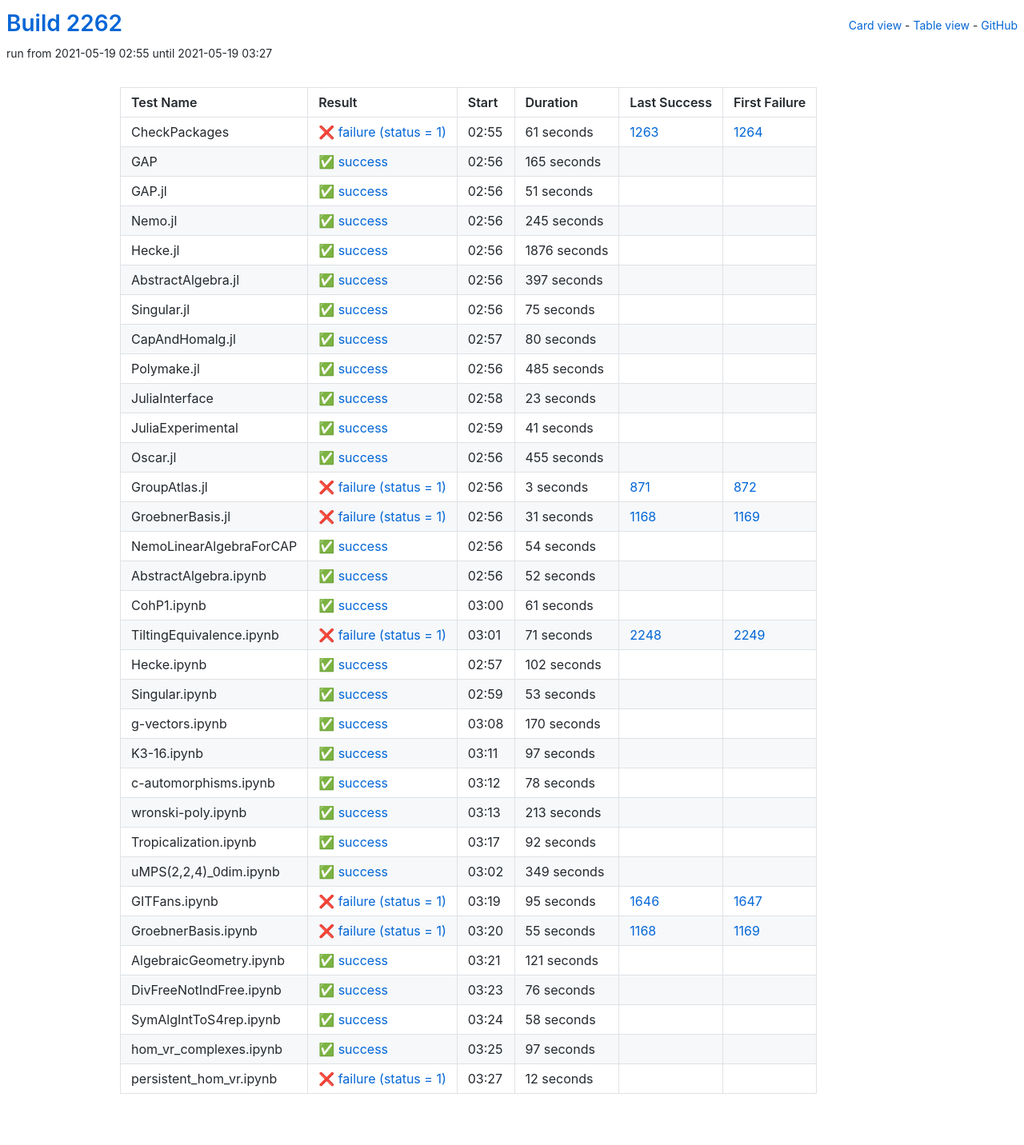
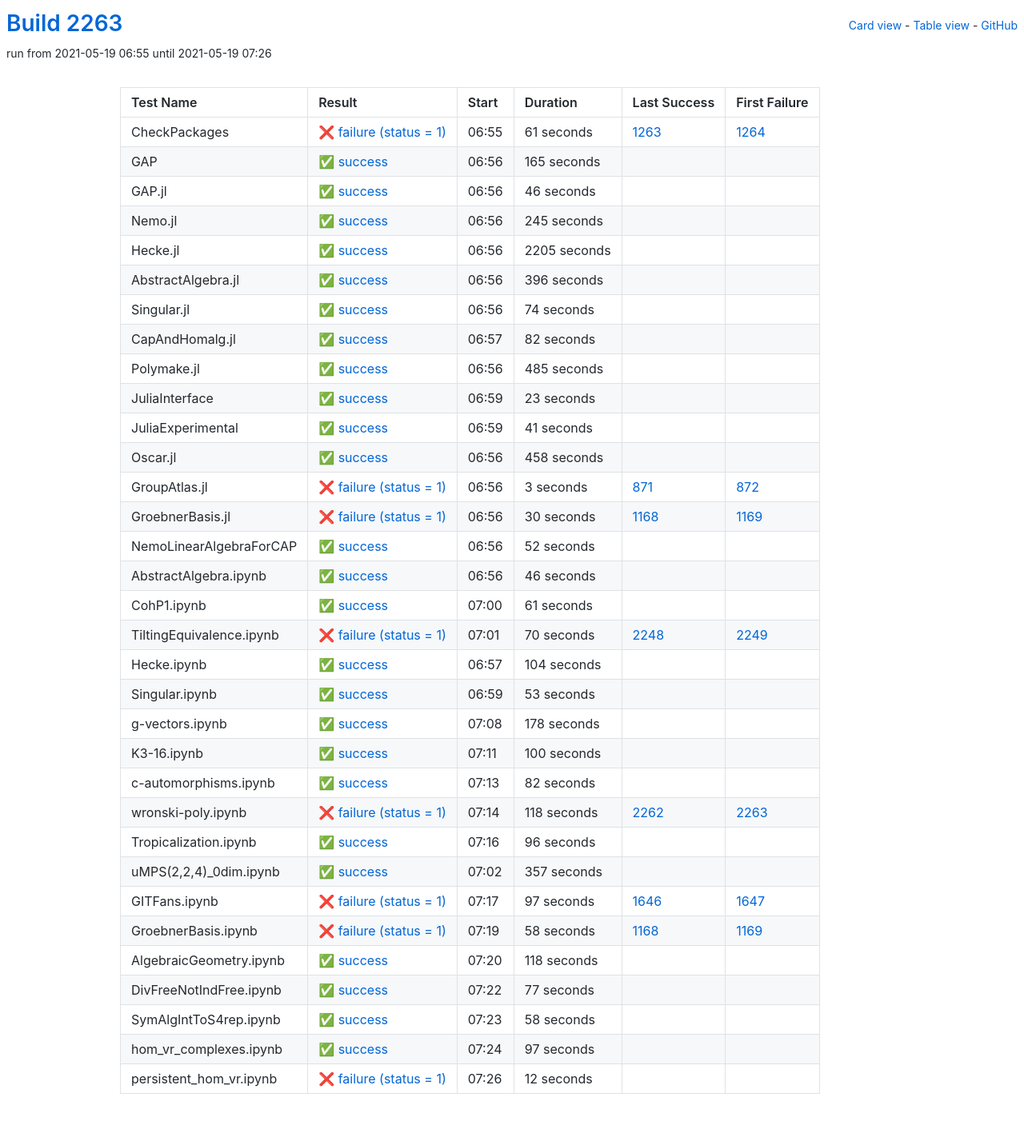
Before and after one commit to oscar-system/oscar-ci-status-stable, a Jekyll site: the page built from table.html, in a window 1280 px wide. Shown: the whole page at 80% size. Built offline with Jekyll 4.4.1, drawn with Linux system fonts in a browser that asks for light colours.

Commit message:
Build #2263

```diff
--- a/_data/ci.yml
+++ b/_data/ci.yml
@@ -1,6 +1,6 @@
 ---
-build: 2262
-build_url: https://oscarci.mathematik.uni-kl.de/job/oscar-stable/2262/
+build: 2263
+build_url: https://oscarci.mathematik.uni-kl.de/job/oscar-stable/2263/
 job: oscar-stable
 organization: oscar-system
 repo: oscar-ci-status-stable
@@ -8,8 +8,8 @@ repourl: https://github.com/oscar-system/oscar-ci-status-stable
 tests:
 - name: CheckPackages
   id: checkpackages
-  log: https://oscarci.mathematik.uni-kl.de/job/oscar-stable/2262/artifact/logs/build-2262/CheckPackages.log
-  start: 2021-05-19 02:55
+  log: https://oscarci.mathematik.uni-kl.de/job/oscar-stable/2263/artifact/logs/build-2263/CheckPackages.log
+  start: 2021-05-19 06:55
   success: false
   exitcode: 1
   status: failure
@@ -20,8 +20,8 @@ tests:
   first_failure_url: https://oscarci.mathematik.uni-kl.de/job/oscar-stable/1264/
 - name: GAP
   id: gap
-  log: https://oscarci.mathematik.uni-kl.de/job/oscar-stable/2262/artifact/logs/build-2262/GAP.log
-  start: 2021-05-19 02:56
+  log: https://oscarci.mathematik.uni-kl.de/job/oscar-stable/2263/artifact/logs/build-2263/GAP.log
+  start: 2021-05-19 06:56
   success: true
   exitcode: 0
   status: success
@@ -32,20 +32,20 @@ tests:
   first_failure_url:
 - name: GAP.jl
   id: gap-jl
-  log: https://oscarci.mathematik.uni-kl.de/job/oscar-stable/2262/artifact/logs/build-2262/GAP.jl.log
-  start: 2021-05-19 02:56
+  log: https://oscarci.mathematik.uni-kl.de/job/oscar-stable/2263/artifact/logs/build-2263/GAP.jl.log
+  start: 2021-05-19 06:56
   success: true
   exitcode: 0
   status: success
-  duration: 51
+  duration: 46
   last_success: false
   last_success_url:
   first_failure: false
   first_failure_url:
 - name: Nemo.jl
   id: nemo-jl
-  log: https://oscarci.mathematik.uni-kl.de/job/oscar-stable/2262/artifact/logs/build-2262/Nemo.jl.log
-  start: 2021-05-19 02:56
+  log: https://oscarci.mathematik.uni-kl.de/job/oscar-stable/2263/artifact/logs/build-2263/Nemo.jl.log
+  start: 2021-05-19 06:56
   success: true
   exitcode: 0
   status: success
@@ -56,56 +56,56 @@ tests:
   first_failure_url:
 - name: Hecke.jl
   id: hecke-jl
-  log: https://oscarci.mathematik.uni-kl.de/job/oscar-stable/2262/artifact/logs/build-2262/Hecke.jl.log
-  start: 2021-05-19 02:56
+  log: https://oscarci.mathematik.uni-kl.de/job/oscar-stable/2263/artifact/logs/build-2263/Hecke.jl.log
+  start: 2021-05-19 06:56
   success: true
   exitcode: 0
   status: success
-  duration: 1876
+  duration: 2205
   last_success: false
   last_success_url:
   first_failure: false
   first_failure_url:
 - name: AbstractAlgebra.jl
   id: abstractalgebra-jl
-  log: https://oscarci.mathematik.uni-kl.de/job/oscar-stable/2262/artifact/logs/build-2262/AbstractAlgebra.jl.log
-  start: 2021-05-19 02:56
+  log: https://oscarci.mathematik.uni-kl.de/job/oscar-stable/2263/artifact/logs/build-2263/AbstractAlgebra.jl.log
+  start: 2021-05-19 06:56
   success: true
   exitcode: 0
   status: success
-  duration: 397
+  duration: 396
   last_success: false
   last_success_url:
   first_failure: false
   first_failure_url:
 - name: Singular.jl
   id: singular-jl
-  log: https://oscarci.mathematik.uni-kl.de/job/oscar-stable/2262/artifact/logs/build-2262/Singular.jl.log
-  start: 2021-05-19 02:56
+  log: https://oscarci.mathematik.uni-kl.de/job/oscar-stable/2263/artifact/logs/build-2263/Singular.jl.log
+  start: 2021-05-19 06:56
   success: true
   exitcode: 0
   status: success
-  duration: 75
+  duration: 74
   last_success: false
   last_success_url:
   first_failure: false
   first_failure_url:
 - name: CapAndHomalg.jl
   id: capandhomalg-jl
-  log: https://oscarci.mathematik.uni-kl.de/job/oscar-stable/2262/artifact/logs/build-2262/CapAndHomalg.jl.log
-  start: 2021-05-19 02:57
+  log: https://oscarci.mathematik.uni-kl.de/job/oscar-stable/2263/artifact/logs/build-2263/CapAndHomalg.jl.log
+  start: 2021-05-19 06:57
   success: true
   exitcode: 0
   status: success
-  duration: 80
+  duration: 82
   last_success: false
   last_success_url:
   first_failure: false
   first_failure_url:
 - name: Polymake.jl
   id: polymake-jl
-  log: https://oscarci.mathematik.uni-kl.de/job/oscar-stable/2262/artifact/logs/build-2262/Polymake.jl.log
-  start: 2021-05-19 02:56
+  log: https://oscarci.mathematik.uni-kl.de/job/oscar-stable/2263/artifact/logs/build-2263/Polymake.jl.log
+  start: 2021-05-19 06:56
   success: true
   exitcode: 0
   status: success
@@ -116,8 +116,8 @@ tests:
   first_failure_url:
 - name: JuliaInterface
   id: juliainterface
-  log: https://oscarci.mathematik.uni-kl.de/job/oscar-stable/2262/artifact/logs/build-2262/JuliaInterface.log
-  start: 2021-05-19 02:58
+  log: https://oscarci.mathematik.uni-kl.de/job/oscar-stable/2263/artifact/logs/build-2263/JuliaInterface.log
+  start: 2021-05-19 06:59
   success: true
   exitcode: 0
   status: success
@@ -128,8 +128,8 @@ tests:
   first_failure_url:
 - name: JuliaExperimental
   id: juliaexperimental
-  log: https://oscarci.mathematik.uni-kl.de/job/oscar-stable/2262/artifact/logs/build-2262/JuliaExperimental.log
-  start: 2021-05-19 02:59
+  log: https://oscarci.mathematik.uni-kl.de/job/oscar-stable/2263/artifact/logs/build-2263/JuliaExperimental.log
+  start: 2021-05-19 06:59
   success: true
   exitcode: 0
   status: success
@@ -140,20 +140,20 @@ tests:
   first_failure_url:
 - name: Oscar.jl
   id: oscar-jl
-  log: https://oscarci.mathematik.uni-kl.de/job/oscar-stable/2262/artifact/logs/build-2262/Oscar.jl.log
-  start: 2021-05-19 02:56
+  log: https://oscarci.mathematik.uni-kl.de/job/oscar-stable/2263/artifact/logs/build-2263/Oscar.jl.log
+  start: 2021-05-19 06:56
   success: true
   exitcode: 0
   status: success
-  duration: 455
+  duration: 458
   last_success: false
   last_success_url:
   first_failure: false
   first_failure_url:
 - name: GroupAtlas.jl
   id: groupatlas-jl
-  log: https://oscarci.mathematik.uni-kl.de/job/oscar-stable/2262/artifact/logs/build-2262/GroupAtlas.jl.log
-  start: 2021-05-19 02:56
+  log: https://oscarci.mathematik.uni-kl.de/job/oscar-stable/2263/artifact/logs/build-2263/GroupAtlas.jl.log
+  start: 2021-05-19 06:56
   success: false
   exitcode: 1
   status: failure
@@ -164,32 +164,20 @@ tests:
   first_failure_url: https://oscarci.mathematik.uni-kl.de/job/oscar-stable/872/
 - name: GroebnerBasis.jl
   id: groebnerbasis-jl
-  log: https://oscarci.mathematik.uni-kl.de/job/oscar-stable/2262/artifact/logs/build-2262/GroebnerBasis.jl.log
-  start: 2021-05-19 02:56
+  log: https://oscarci.mathematik.uni-kl.de/job/oscar-stable/2263/artifact/logs/build-2263/GroebnerBasis.jl.log
+  start: 2021-05-19 06:56
   success: false
   exitcode: 1
   status: failure
-  duration: 31
+  duration: 30
   last_success: 1168
   last_success_url: https://oscarci.mathematik.uni-kl.de/job/oscar-stable/1168/
   first_failure: 1169
   first_failure_url: https://oscarci.mathematik.uni-kl.de/job/oscar-stable/1169/
 - name: NemoLinearAlgebraForCAP
   id: nemolinearalgebraforcap
-  log: https://oscarci.mathematik.uni-kl.de/job/oscar-stable/2262/artifact/logs/build-2262/NemoLinearAlgebraForCAP.log
-  start: 2021-05-19 02:56
-  success: true
-  exitcode: 0
-  status: success
-  duration: 54
-  last_success: false
-  last_success_url:
-  first_failure: false
-  first_failure_url:
-- name: AbstractAlgebra.ipynb
-  id: abstractalgebra-ipynb
-  log: https://oscarci.mathematik.uni-kl.de/job/oscar-stable/2262/artifact/logs/build-2262/AbstractAlgebra.ipynb.log
-  start: 2021-05-19 02:56
+  log: https://oscarci.mathematik.uni-kl.de/job/oscar-stable/2263/artifact/logs/build-2263/NemoLinearAlgebraForCAP.log
+  start: 2021-05-19 06:56
   success: true
   exitcode: 0
   status: success
@@ -198,10 +186,22 @@ tests:
   last_success_url:
   first_failure: false
   first_failure_url:
+- name: AbstractAlgebra.ipynb
+  id: abstractalgebra-ipynb
+  log: https://oscarci.mathematik.uni-kl.de/job/oscar-stable/2263/artifact/logs/build-2263/AbstractAlgebra.ipynb.log
+  start: 2021-05-19 06:56
+  success: true
+  exitcode: 0
+  status: success
+  duration: 46
+  last_success: false
+  last_success_url:
+  first_failure: false
+  first_failure_url:
 - name: CohP1.ipynb
   id: cohp1-ipynb
-  log: https://oscarci.mathematik.uni-kl.de/job/oscar-stable/2262/artifact/logs/build-2262/CohP1.ipynb.log
-  start: 2021-05-19 03:00
+  log: https://oscarci.mathematik.uni-kl.de/job/oscar-stable/2263/artifact/logs/build-2263/CohP1.ipynb.log
+  start: 2021-05-19 07:00
   success: true
   exitcode: 0
   status: success
@@ -212,32 +212,32 @@ tests:
   first_failure_url:
 - name: TiltingEquivalence.ipynb
   id: tiltingequivalence-ipynb
-  log: https://oscarci.mathematik.uni-kl.de/job/oscar-stable/2262/artifact/logs/build-2262/TiltingEquivalence.ipynb.log
-  start: 2021-05-19 03:01
+  log: https://oscarci.mathematik.uni-kl.de/job/oscar-stable/2263/artifact/logs/build-2263/TiltingEquivalence.ipynb.log
+  start: 2021-05-19 07:01
   success: false
   exitcode: 1
   status: failure
-  duration: 71
+  duration: 70
   last_success: 2248
   last_success_url: https://oscarci.mathematik.uni-kl.de/job/oscar-stable/2248/
   first_failure: 2249
   first_failure_url: https://oscarci.mathematik.uni-kl.de/job/oscar-stable/2249/
 - name: Hecke.ipynb
   id: hecke-ipynb
-  log: https://oscarci.mathematik.uni-kl.de/job/oscar-stable/2262/artifact/logs/build-2262/Hecke.ipynb.log
-  start: 2021-05-19 02:57
+  log: https://oscarci.mathematik.uni-kl.de/job/oscar-stable/2263/artifact/logs/build-2263/Hecke.ipynb.log
+  start: 2021-05-19 06:57
   success: true
   exitcode: 0
   status: success
-  duration: 102
+  duration: 104
   last_success: false
   last_success_url:
   first_failure: false
   first_failure_url:
 - name: Singular.ipynb
   id: singular-ipynb
-  log: https://oscarci.mathematik.uni-kl.de/job/oscar-stable/2262/artifact/logs/build-2262/Singular.ipynb.log
-  start: 2021-05-19 02:59
+  log: https://oscarci.mathematik.uni-kl.de/job/oscar-stable/2263/artifact/logs/build-2263/Singular.ipynb.log
+  start: 2021-05-19 06:59
   success: true
   exitcode: 0
   status: success
@@ -248,128 +248,128 @@ tests:
   first_failure_url:
 - name: g-vectors.ipynb
   id: g-vectors-ipynb
-  log: https://oscarci.mathematik.uni-kl.de/job/oscar-stable/2262/artifact/logs/build-2262/g-vectors.ipynb.log
-  start: 2021-05-19 03:08
+  log: https://oscarci.mathematik.uni-kl.de/job/oscar-stable/2263/artifact/logs/build-2263/g-vectors.ipynb.log
+  start: 2021-05-19 07:08
   success: true
   exitcode: 0
   status: success
-  duration: 170
+  duration: 178
   last_success: false
   last_success_url:
   first_failure: false
   first_failure_url:
 - name: K3-16.ipynb
   id: k3-16-ipynb
-  log: https://oscarci.mathematik.uni-kl.de/job/oscar-stable/2262/artifact/logs/build-2262/K3-16.ipynb.log
-  start: 2021-05-19 03:11
+  log: https://oscarci.mathematik.uni-kl.de/job/oscar-stable/2263/artifact/logs/build-2263/K3-16.ipynb.log
+  start: 2021-05-19 07:11
   success: true
   exitcode: 0
   status: success
-  duration: 97
+  duration: 100
   last_success: false
   last_success_url:
   first_failure: false
   first_failure_url:
 - name: c-automorphisms.ipynb
   id: c-automorphisms-ipynb
-  log: https://oscarci.mathematik.uni-kl.de/job/oscar-stable/2262/artifact/logs/build-2262/c-automorphisms.ipynb.log
-  start: 2021-05-19 03:12
+  log: https://oscarci.mathematik.uni-kl.de/job/oscar-stable/2263/artifact/logs/build-2263/c-automorphisms.ipynb.log
+  start: 2021-05-19 07:13
   success: true
   exitcode: 0
   status: success
-  duration: 78
+  duration: 82
   last_success: false
   last_success_url:
   first_failure: false
   first_failure_url:
 - name: wronski-poly.ipynb
   id: wronski-poly-ipynb
-  log: https://oscarci.mathematik.uni-kl.de/job/oscar-stable/2262/artifact/logs/build-2262/wronski-poly.ipynb.log
-  start: 2021-05-19 03:13
+  log: https://oscarci.mathematik.uni-kl.de/job/oscar-stable/2263/artifact/logs/build-2263/wronski-poly.ipynb.log
+  start: 2021-05-19 07:14
+  success: false
+  exitcode: 1
+  status: failure
+  duration: 118
+  last_success: 2262
+  last_success_url: https://oscarci.mathematik.uni-kl.de/job/oscar-stable/2262/
+  first_failure: 2263
+  first_failure_url: https://oscarci.mathematik.uni-kl.de/job/oscar-stable/2263/
+- name: Tropicalization.ipynb
+  id: tropicalization-ipynb
+  log: https://oscarci.mathematik.uni-kl.de/job/oscar-stable/2263/artifact/logs/build-2263/Tropicalization.ipynb.log
+  start: 2021-05-19 07:16
   success: true
   exitcode: 0
   status: success
-  duration: 213
-  last_success: false
-  last_success_url:
-  first_failure: false
-  first_failure_url:
-- name: Tropicalization.ipynb
-  id: tropicalization-ipynb
-  log: https://oscarci.mathematik.uni-kl.de/job/oscar-stable/2262/artifact/logs/build-2262/Tropicalization.ipynb.log
-  start: 2021-05-19 03:17
-  success: true
-  exitcode: 0
-  status: success
-  duration: 92
+  duration: 96
   last_success: false
   last_success_url:
   first_failure: false
   first_failure_url:
 - name: uMPS(2,2,4)_0dim.ipynb
   id: umps-2-2-4-0dim-ipynb
-  log: https://oscarci.mathematik.uni-kl.de/job/oscar-stable/2262/artifact/logs/build-2262/uMPS-2-2-4-_0dim.ipynb.log
-  start: 2021-05-19 03:02
+  log: https://oscarci.mathematik.uni-kl.de/job/oscar-stable/2263/artifact/logs/build-2263/uMPS-2-2-4-_0dim.ipynb.log
+  start: 2021-05-19 07:02
   success: true
   exitcode: 0
   status: success
-  duration: 349
+  duration: 357
   last_success: false
   last_success_url:
   first_failure: false
   first_failure_url:
 - name: GITFans.ipynb
   id: gitfans-ipynb
-  log: https://oscarci.mathematik.uni-kl.de/job/oscar-stable/2262/artifact/logs/build-2262/GITFans.ipynb.log
-  start: 2021-05-19 03:19
+  log: https://oscarci.mathematik.uni-kl.de/job/oscar-stable/2263/artifact/logs/build-2263/GITFans.ipynb.log
+  start: 2021-05-19 07:17
   success: false
   exitcode: 1
   status: failure
-  duration: 95
+  duration: 97
   last_success: 1646
   last_success_url: https://oscarci.mathematik.uni-kl.de/job/oscar-stable/1646/
   first_failure: 1647
   first_failure_url: https://oscarci.mathematik.uni-kl.de/job/oscar-stable/1647/
 - name: GroebnerBasis.ipynb
   id: groebnerbasis-ipynb
-  log: https://oscarci.mathematik.uni-kl.de/job/oscar-stable/2262/artifact/logs/build-2262/GroebnerBasis.ipynb.log
-  start: 2021-05-19 03:20
+  log: https://oscarci.mathematik.uni-kl.de/job/oscar-stable/2263/artifact/logs/build-2263/GroebnerBasis.ipynb.log
+  start: 2021-05-19 07:19
   success: false
   exitcode: 1
   status: failure
-  duration: 55
+  duration: 58
   last_success: 1168
   last_success_url: https://oscarci.mathematik.uni-kl.de/job/oscar-stable/1168/
   first_failure: 1169
   first_failure_url: https://oscarci.mathematik.uni-kl.de/job/oscar-stable/1169/
 - name: AlgebraicGeometry.ipynb
   id: algebraicgeometry-ipynb
-  log: https://oscarci.mathematik.uni-kl.de/job/oscar-stable/2262/artifact/logs/build-2262/AlgebraicGeometry.ipynb.log
-  start: 2021-05-19 03:21
+  log: https://oscarci.mathematik.uni-kl.de/job/oscar-stable/2263/artifact/logs/build-2263/AlgebraicGeometry.ipynb.log
+  start: 2021-05-19 07:20
   success: true
   exitcode: 0
   status: success
-  duration: 121
+  duration: 118
   last_success: false
   last_success_url:
   first_failure: false
   first_failure_url:
 - name: DivFreeNotIndFree.ipynb
   id: divfreenotindfree-ipynb
-  log: https://oscarci.mathematik.uni-kl.de/job/oscar-stable/2262/artifact/logs/build-2262/DivFreeNotIndFree.ipynb.log
-  start: 2021-05-19 03:23
+  log: https://oscarci.mathematik.uni-kl.de/job/oscar-stable/2263/artifact/logs/build-2263/DivFreeNotIndFree.ipynb.log
+  start: 2021-05-19 07:22
   success: true
   exitcode: 0
   status: success
-  duration: 76
+  duration: 77
   last_success: false
   last_success_url:
   first_failure: false
   first_failure_url:
 - name: SymAlgIntToS4rep.ipynb
   id: symalginttos4rep-ipynb
-  log: https://oscarci.mathematik.uni-kl.de/job/oscar-stable/2262/artifact/logs/build-2262/SymAlgIntToS4rep.ipynb.log
-  start: 2021-05-19 03:24
+  log: https://oscarci.mathematik.uni-kl.de/job/oscar-stable/2263/artifact/logs/build-2263/SymAlgIntToS4rep.ipynb.log
+  start: 2021-05-19 07:23
   success: true
   exitcode: 0
   status: success
@@ -380,8 +380,8 @@ tests:
   first_failure_url:
 - name: hom_vr_complexes.ipynb
   id: hom-vr-complexes-ipynb
-  log: https://oscarci.mathematik.uni-kl.de/job/oscar-stable/2262/artifact/logs/build-2262/hom_vr_complexes.ipynb.log
-  start: 2021-05-19 03:25
+  log: https://oscarci.mathematik.uni-kl.de/job/oscar-stable/2263/artifact/logs/build-2263/hom_vr_complexes.ipynb.log
+  start: 2021-05-19 07:24
   success: true
   exitcode: 0
   status: success
@@ -392,8 +392,8 @@ tests:
   first_failure_url:
 - name: persistent_hom_vr.ipynb
   id: persistent-hom-vr-ipynb
-  log: https://oscarci.mathematik.uni-kl.de/job/oscar-stable/2262/artifact/logs/build-2262/persistent_hom_vr.ipynb.log
-  start: 2021-05-19 03:27
+  log: https://oscarci.mathematik.uni-kl.de/job/oscar-stable/2263/artifact/logs/build-2263/persistent_hom_vr.ipynb.log
+  start: 2021-05-19 07:26
   success: false
   exitcode: 1
   status: failure
```
Also changed, not shown: README.md.
